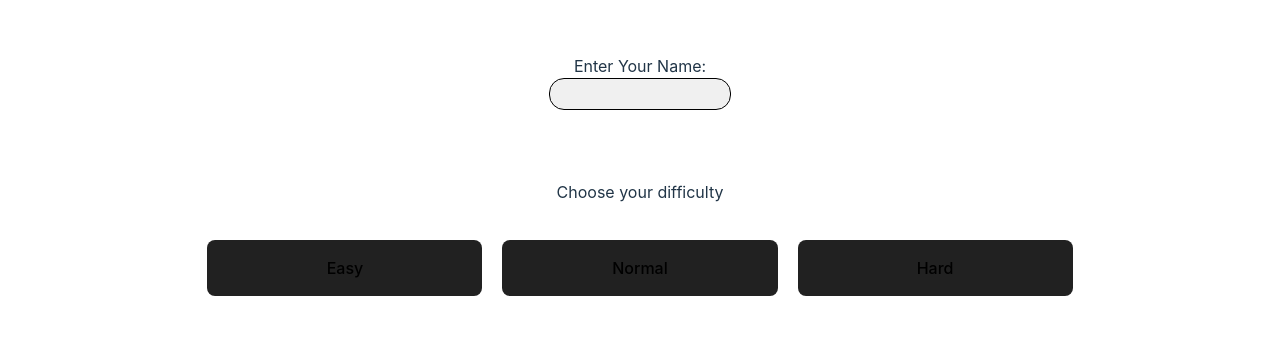
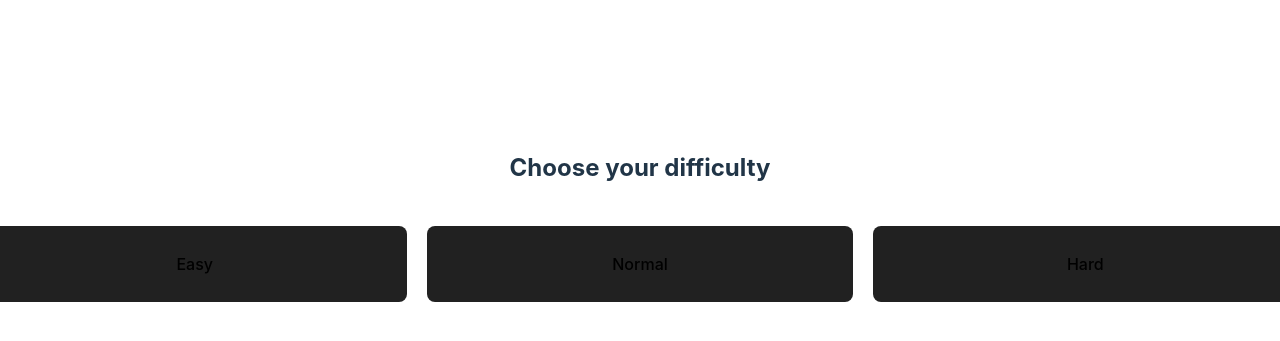
Before and after one commit to TheBenster/TOP-memory_card, a React (Vite) app: page / in a window 1280 px wide. Shown: the part 225-566 px from the top of the page. Built offline with nearby package versions, Linux system fonts and the light colour scheme.

Commit message:
pass difficulty prop to child

```diff
--- a/src/App.jsx
+++ b/src/App.jsx
@@ -3,21 +3,18 @@ import { useState } from "react";
 // import CardContainer from "./components/CardContainer";
 import PokemonCards from "./components/PokemonCards";
 import "./stylesheets/ani.css";
+import "./index.css";
 let cardLength;
 
 function App() {
   const [choseDiff, setChoseDiff] = useState(false);
-  // let [playerName, setPlayerName] = useState("");
   let [cardNum, setCardNum] = useState();
 
   const handleBttnClick = (difficulty) => {
+    console.log(difficulty);
+
     setCardNum(difficulty);
     setChoseDiff(true);
-    console.log(difficulty);
-  };
-
-  const handleInput = (event) => {
-    setPlayerName(event.target.value);
   };
 
   return (
@@ -27,7 +24,6 @@ function App() {
           choseDiff={choseDiff}
           setChoseDiff={setChoseDiff}
           handleBttnClick={handleBttnClick}
-          handleInput={handleInput}
         />
       ) : (
         <>
@@ -35,23 +31,21 @@ function App() {
             <h1>Pokemon Memory Game</h1>
             <div></div>
           </div>
-          <PokemonCards cardNum={cardNum} />
+          <PokemonCards cardNum={cardNum} setChoseDiff={setChoseDiff} />
         </>
       )}
     </>
   );
 }
 
-let StartScreen = ({ setChoseDiff, handleBttnClick, handleInput }) => {
+let StartScreen = ({ setChoseDiff, handleBttnClick }) => {
   // add gradient thing later
   let button = document.querySelector(".diff-button");
 
   return (
     <div className="startScreen">
-      <label htmlFor="name">Enter Your Name:</label>
-      <input onChange={handleInput}></input>
       <div className="difficultyChoice">
-        <p className="diffHead">Choose your difficulty</p>
+        <h2 className="diffHead">Choose your difficulty</h2>
         <button
           onClick={() => handleBttnClick(5)}
           className="diff-button"
```
